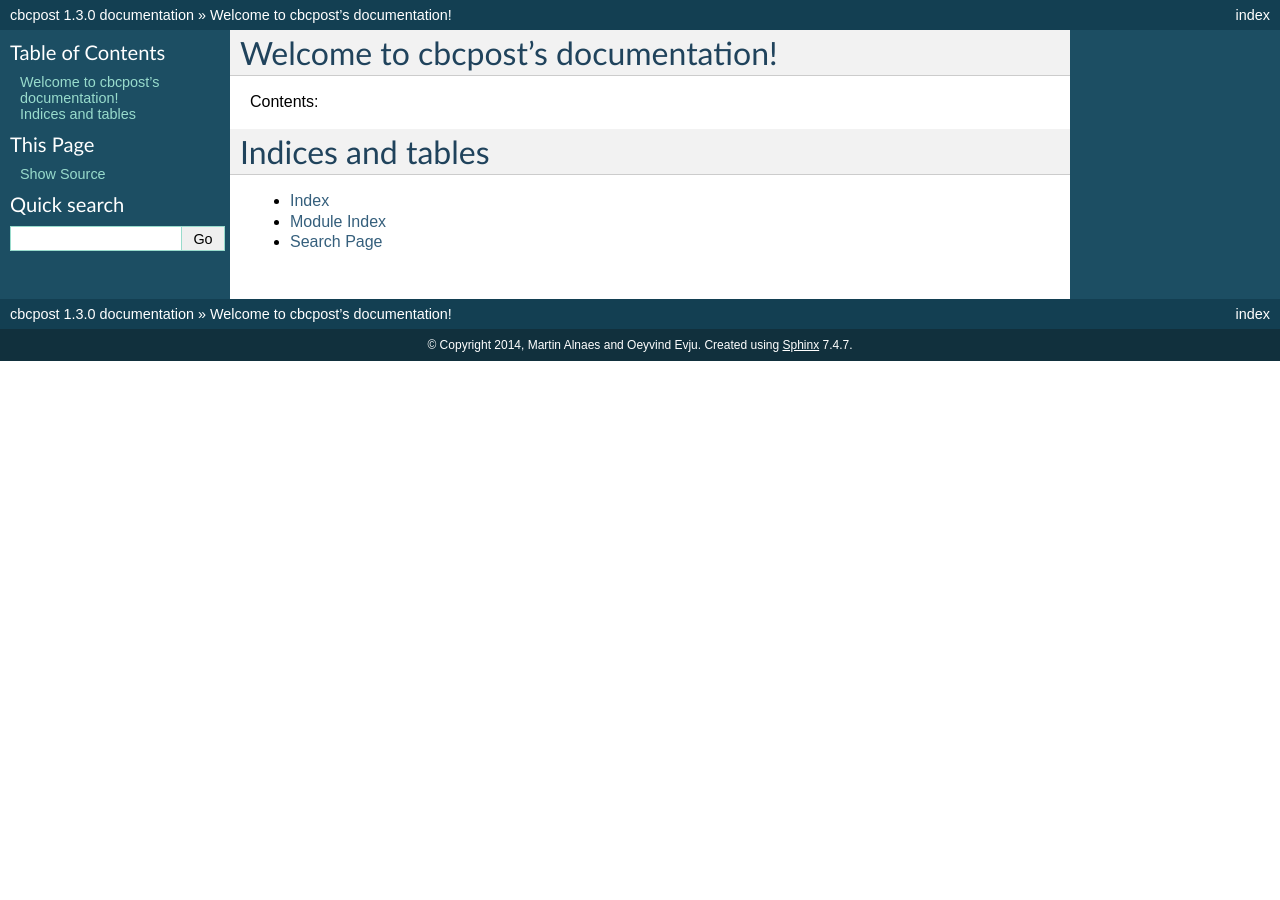
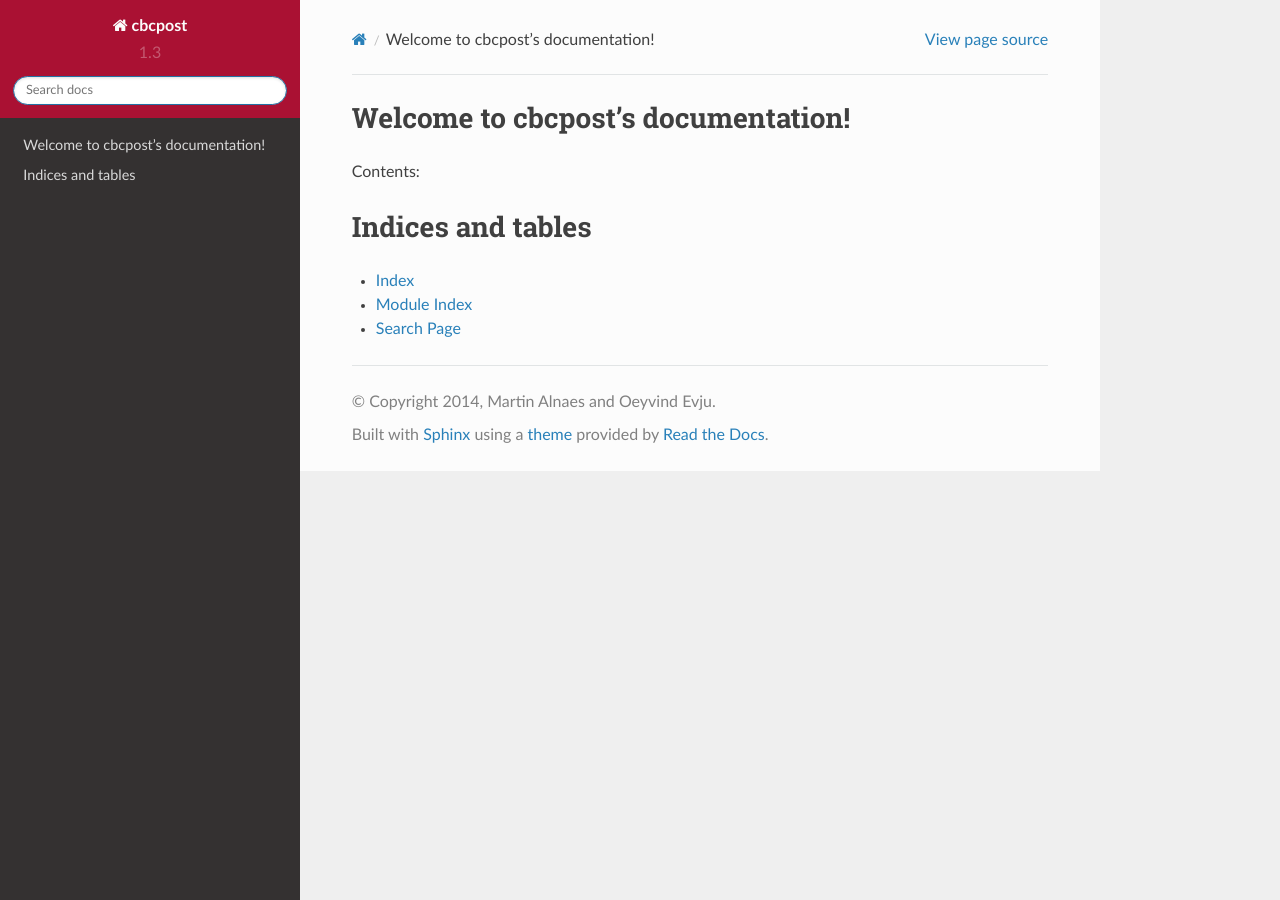
Before and after one commit to jakobes/cbcpost-fork, a Sphinx documentation site: the page built from docs/index.rst, in a window 1280 px wide. Built offline with Sphinx 7.4.7 and the Read the Docs theme 2.0.0, drawn with Linux system fonts in a browser that asks for light colours; pages that are not in the unit, such as notebooks, are missing from menus.

Commit message:
Introduced cbc-themed colors in html-theme

```diff
--- /dev/null
+++ b/docs/_static/theme_overrides.css
@@ -0,0 +1,26 @@
+/* override table width restrictions */
+.wy-table-responsive table td, .wy-table-responsive table th {
+    /* !important prevents the common CSS stylesheets from
+       overriding this as on RTD they are loaded after this stylesheet */
+    white-space: normal !important;
+}
+
+.wy-table-responsive {
+    overflow: visible !important;
+}
+
+.wy-side-nav-search {
+    background-color:#AA1133
+}
+
+.rst-content
+dl:not(.docutils) dt {
+    background-color: #E0E0E0;
+    border-top-color: #AA1133;
+    color: #880311;
+}
+/*
+.rst-content .note {
+    background-color: #E89B9B
+}
+*/
--- a/docs/conf.py
+++ b/docs/conf.py
@@ -44,8 +44,24 @@
 
 # on_rtd is whether we are on readthedocs.org
 # Insert cwd in path to be able to import from generate_api_doc
+
 on_rtd = os.environ.get('READTHEDOCS', None) == 'True'
-if on_rtd: sys.path.insert(0, os.getcwd())
+
+if not on_rtd:  # only import and set the theme if we're building docs locally
+    import sphinx_rtd_theme
+    html_theme = 'sphinx_rtd_theme'
+    html_theme_path = [sphinx_rtd_theme.get_html_theme_path()]
+else:
+    sys.path.insert(0, os.getcwd())
+#on_rtd = os.environ.get('READTHEDOCS', None) == 'True'
+#if on_rtd: sys.path.insert(0, os.getcwd())
+
+
+html_static_path = ['_static']
+
+def setup(app):
+    # overrides for wide tables in RTD theme
+    app.add_stylesheet('theme_overrides.css') # path relative to _static
 
 # Insert .. to import cbcpost
 sys.path.insert(0, os.path.abspath('..'))
@@ -136,31 +152,32 @@
 
 # The theme to use for HTML and HTML Help pages.  See the documentation for
 # a list of builtin themes.
-html_theme = 'default'
+#html_theme = 'default'
 #html_theme = 'agogo_mod'
 
 
-headerbg = """
-background: {0}; /* Old browsers */
-background: -moz-linear-gradient(top, {0} 0%, {1} 44%, {2} 100%); /* FF3.6+ */
-background: -webkit-gradient(linear, left top, left bottom, color-stop(0%,{0}), color-stop(44%,{1}), color-stop(100%,{2})); /* Chrome,Safari4+ */
-background: -webkit-linear-gradient(top, {0} 0%,{1} 44%,{2} 100%); /* Chrome10+,Safari5.1+ */
-background: -o-linear-gradient(top, {0} 0%,{1} 44%,{2} 100%); /* Opera 11.10+ */
-background: -ms-linear-gradient(top, {0} 0%,{1} 44%,{2} 100%); /* IE10+ */
-background: linear-gradient(to bottom, {0} 0%,{1} 44%,{2} 100%); /* W3C */
-filter: progid:DXImageTransform.Microsoft.gradient( startColorstr='{0}', endColorstr='{2}',GradientType=0 ); /* IE6-9 */
-""".format("#aa1133", "#8f0222", "#6d0019")
+#headerbg = """
+#background: {0}; /* Old browsers */
+#background: -moz-linear-gradient(top, {0} 0%, {1} 44%, {2} 100%); /* FF3.6+ */
+#background: -webkit-gradient(linear, left top, left bottom, color-stop(0%,{0}), color-stop(44%,{1}), color-stop(100%,{2})); /* Chrome,Safari4+ */
+#background: -webkit-linear-gradient(top, {0} 0%,{1} 44%,{2} 100%); /* Chrome10+,Safari5.1+ */
+#background: -o-linear-gradient(top, {0} 0%,{1} 44%,{2} 100%); /* Opera 11.10+ */
+#background: -ms-linear-gradient(top, {0} 0%,{1} 44%,{2} 100%); /* IE10+ */
+#background: linear-gradient(to bottom, {0} 0%,{1} 44%,{2} 100%); /* W3C */
+#filter: progid:DXImageTransform.Microsoft.gradient( startColorstr='{0}', endColorstr='{2}',GradientType=0 ); /* IE6-9 */
+#""".format("#aa1133", "#8f0222", "#6d0019")
 
-
+"""
 def swap(text, ch1, ch2):
     text = text.replace(ch2, '!',)
     text = text.replace(ch1, ch2)
     text = text.replace('!', ch1)
     return text
+"""
 
 #footerbg = swap(headerbg, "top", "bottom")
-footerbg = headerbg
-headerbg = swap(headerbg, "top", "bottom")
+#footerbg = headerbg
+#headerbg = swap(headerbg, "top", "bottom")
 
 
 # Theme options are theme-specific and customize the look and feel of a theme
@@ -199,7 +216,7 @@
 
 
 # Add any paths that contain custom themes here, relative to this directory.
-html_theme_path = ['.']
+#html_theme_path = ['.']
 
 # The name for this set of Sphinx documents.  If None, it defaults to
 # "<project> v<release> documentation".
```
